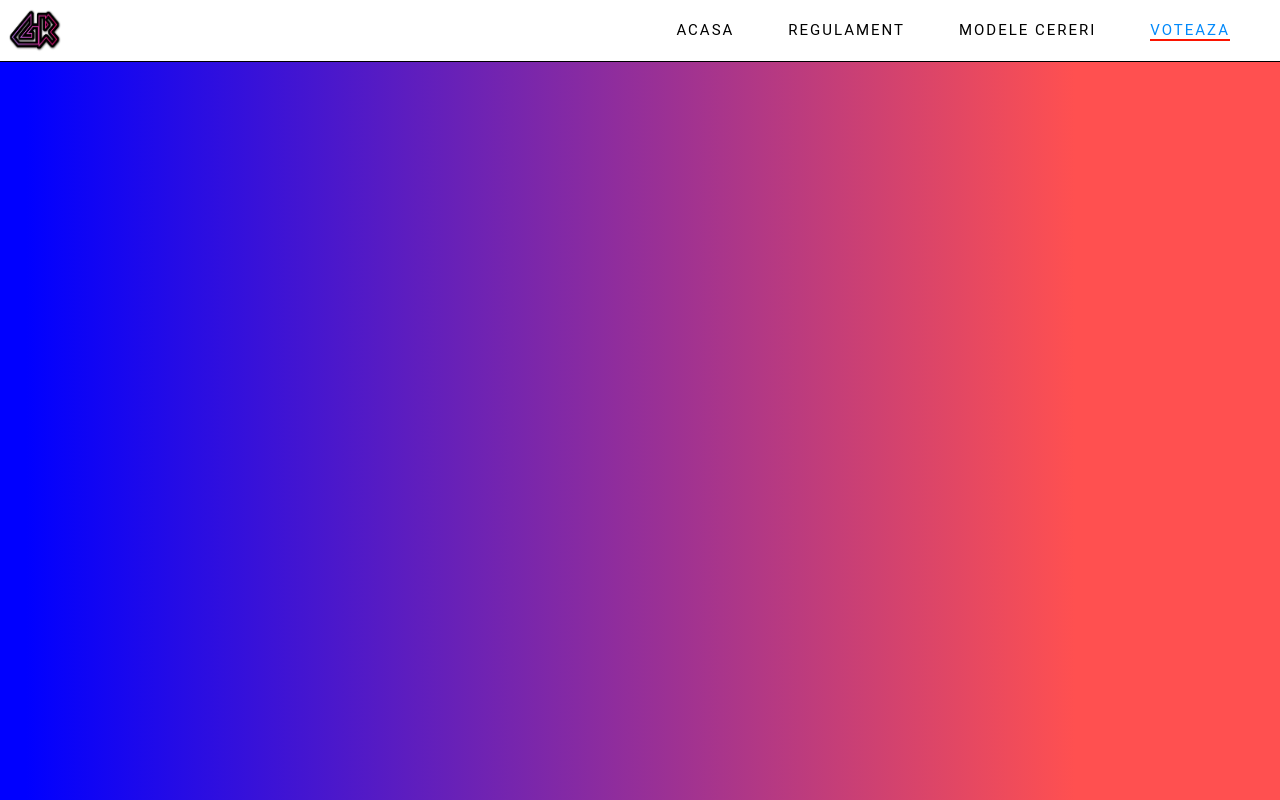
After one commit to iAmStefan/GrassCraft, a Django app: page /voteaza/ in a window 1280 px wide. The commit adds this page. Run offline with Django 3.2, Linux system fonts and the light colour scheme; some libraries are stand-ins or nearby versions.

Commit message:
Vote page

```diff
--- /dev/null
+++ b/static/css/voteStyle.css
@@ -0,0 +1,55 @@
+  html,body{
+    height: 100%;
+    width: 100%;
+    background: linear-gradient(to right, #0000ff 2%, #ff5050 84%);
+  }
+
+  /*Meniu */
+  .menu {
+    padding: 5px 0;
+    position: fixed;
+    width: 100%;
+    background-color: white;
+    z-index: 100;
+    transition: all 0.4s ease-in-out;
+    -webkit-transition: all 0.4s ease-in-out;
+    -moz-transition: all 0.4s ease-in-out;
+    border-bottom: 1px solid black;
+  }
+  .menu ul{
+    float: right;
+  }
+  .menu ul li{
+    list-style-type: none;
+    display: inline-block;
+    margin-top: 15px;
+    margin-right: 50px;
+    text-align: center;
+    position: relative;
+  }
+  .menu ul li  a{
+    letter-spacing: 2px;
+    margin-top: 5px;
+    text-decoration: none;
+    color: black;
+    font-family: "Roboto", sans-serif;
+    font-size: 15px;
+    text-transform: uppercase;
+  }
+  .menu li.active a {
+    border-bottom: 2px solid #FB1401;
+    color: #646166;
+  }
+  .menu ul li a:hover{
+    border-bottom: 2px solid #FB1401;
+  }
+  .logo img{
+    float:left;
+    margin-left: 5px;
+    height: 51px;
+    width: 60px;
+  }
+  .menu ul li.active a {
+    border-bottom: 2px solid #FB1401;
+    color: #0189FB;
+  }
--- a/templates/index.html
+++ b/templates/index.html
@@ -16,6 +16,7 @@
             <li class="active" alt="grass-craft home section" title="grass-craft home section"><a href="{% url 'index' %}">Acasa</a></li>
             <li alt="grass-craft rules section" title="grass-craft rules section"><a href="{% url 'regulament' %}">Regulament</a></li>
             <li alt="grass-craft staff requests section" title="grass-craft staff requests section"><a href="{% url 'staffRequests' %}">Modele cereri</a></li>
+            <li alt="grass-craft staff vote section" title="grass-craft staff vote section"><a href="{% url 'vote' %}">Voteaza</a></li>
           </ul>
           <div class="logo">
             <a href="{% url 'index' %}"><img src="{% static 'images\logo.png' %}" title="grass-craft logo menu" alt="grass-craft logo menu"></a>
@@ -31,7 +32,7 @@
           <div class="col-lg-6">
             <div class="owner">
             <div class="title" title="grass-craft server-owner" alt="grass-craft server-owner">Detinatorul serverului</div>
-              <image src="{% static 'images\owner.png' %}" class="text-center" title="grass-craft minecraft owner head" alt="grass-craft minecraft owner head">
+              <image src="{% static 'images\owner.png' %}" class="text-center" title="grass-craft minecraft owner head" alt="grass-craft minecraft owner head" />
               <div class="description1" title="grass-craft owner info" alt="grass-craft owner info">
                 Buna, ma numesc Sebastian si am 13 ani. Am decis sa deschid acest server pentru a face o comunitate unita care sa fie top#1 in serverele de creative roleplay din Romania. Daca aveti intrebari ma puteti contacta pe discord Mr_SebPaY#5195 sau pe adresa de e-mail seby04911@gmail.com.
               </div>
--- a/templates/rules.html
+++ b/templates/rules.html
@@ -16,6 +16,7 @@
             <li alt="grass-craft home section" title="grass-craft home section"><a href="{% url 'index' %}">Acasa</a></li>
             <li class="active" alt="grass-craft rules section" title="grass-craft rules section"><a href="{% url 'regulament' %}">Regulament</a></li>
             <li alt="grass-craft staff requests section" title="grass-craft staff requests section"><a href="{% url 'staffRequests' %}">Modele cereri</a></li>
+            <li alt="grass-craft staff vote section" title="grass-craft staff vote section"><a href="{% url 'vote' %}">Voteaza</a></li>
           </ul>
           <div class="logo">
             <a href="{% url 'index' %}"><img src="{% static 'images/logo.png' %}" title="grass-craft logo menu" alt="grass-craft logo menu"></a>
--- a/templates/staff.html
+++ b/templates/staff.html
@@ -16,6 +16,7 @@
             <li alt="grass-craft home section" title="grass-craft home section"><a href="{% url 'index' %}">Acasa</a></li>
             <li alt="grass-craft rules section" title="grass-craft rules section"><a href="{% url 'regulament' %}">Regulament</a></li>
             <li alt="grass-craft staff requests section" title="grass-craft staff requests section" class="active"><a href="{% url 'staffRequests' %}">Modele cereri</a></li>
+            <li alt="grass-craft staff vote section" title="grass-craft staff vote section"><a href="{% url 'vote' %}">Voteaza</a></li>
           </ul>
           <div class="logo">
             <a href="{% url 'index' %}"><img src="{% static 'images/logo.png' %}" title="grass-craft logo menu" alt="grass-craft logo menu"></a>
--- /dev/null
+++ b/templates/vote.html
@@ -0,0 +1,28 @@
+{% load staticfiles %}
+<!DOCTYPE html>
+<html lang="en">
+<head>
+    <meta charset="utf-8" name=”viewport” content=”width=device-width, initial-scale=1″>
+    <link rel="stylesheet" href="https://maxcdn.bootstrapcdn.com/bootstrap/3.3.7/css/bootstrap.min.css" integrity="sha384-BVYiiSIFeK1dGmJRAkycuHAHRg32OmUcww7on3RYdg4Va+PmSTsz/K68vbdEjh4u" crossorigin="anonymous">
+    <link rel="stylesheet" type="text/css" href="{% static 'css\voteStyle.css' %}">
+    <link rel="shortcut icon" href="{% static 'images\icon.ico' %}" type="image/x-icon">
+    <title>GrassCraft | Voteaza</title>
+</head>
+<body>
+    <div class="container-fluid">
+      <div class="row">
+       <div class="menu">
+          <ul>
+            <li alt="grass-craft home section" title="grass-craft home section"><a href="{% url 'index' %}">Acasa</a></li>
+            <li alt="grass-craft rules section" title="grass-craft rules section"><a href="{% url 'regulament' %}">Regulament</a></li>
+            <li alt="grass-craft staff requests section" title="grass-craft staff requests section"><a href="{% url 'staffRequests' %}">Modele cereri</a></li>
+            <li class="active" alt="grass-craft staff vote section" title="grass-craft staff vote section"><a href="{% url 'vote' %}">Voteaza</a></li>
+          </ul>
+          <div class="logo">
+            <a href="{% url 'index' %}"><img src="{% static 'images/logo.png' %}" title="grass-craft logo menu" alt="grass-craft logo menu"></a>
+          </div>
+        </div>
+      </div>
+    </div>
+</body>
+</html>
--- a/website/urls.py
+++ b/website/urls.py
@@ -5,6 +5,7 @@ urlpatterns = [
     path('', views.index, name='index'),
     path('informatii/', views.informations, name='informatii'),
     path('regulament/', views.rules, name='regulament'),
-    path('medele-cereri/', views.staffRequests, name='staffRequests'),
+    path('modele-cereri/', views.staffRequests, name='staffRequests'),
+    path('voteaza/', views.vote, name='vote'),
     path('404/', views.error404, name='error'),
 ]
--- a/website/views.py
+++ b/website/views.py
@@ -14,6 +14,8 @@ def rules(request):
 def staffRequests(request):
     form = ContactForm()
     return render(request, 'staff.html', {'form': form})
+def vote(request):
+    return render(request, 'vote.html')
 def error404(request):
     return render(request, '404.html')
 
```
